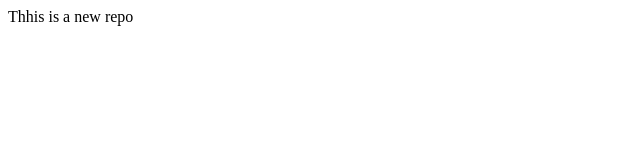
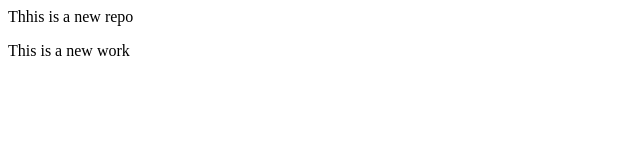
Before and after one commit to ShanAzim10/localrep, a plain HTML site: page index.html in a window 1280 px wide. Shown: the whole page, without its empty margins (0-640 px from the left). Drawn offline with Linux system fonts and the light colour scheme.

Commit message:
Added new work

```diff
--- a/index.html
+++ b/index.html
@@ -1 +1,2 @@
 <p>Thhis is a new repo</p>
+<p>This is a new work</p>
```
